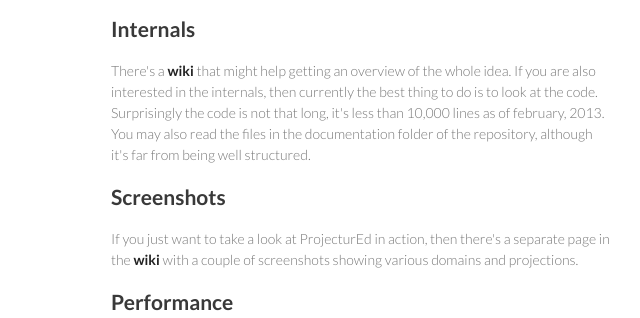
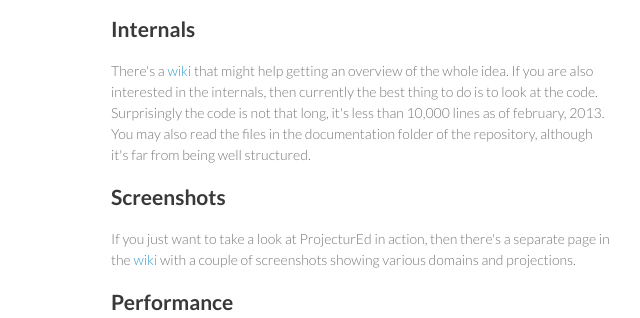
Before and after one commit to projectured/projectured, a plain HTML site: page index.html in a window 1280 px wide. Shown: the part 618-936 px from the top of the page, 459-1099 px from the left. Drawn offline with Linux system fonts and the light colour scheme.

```diff
--- a/index.html
+++ b/index.html
@@ -40,11 +40,11 @@
 
 <h2>Internals</h2>
 
-<p>There's a <a href="https://github.com/projectured/projectured/wiki"><strong>wiki</strong></a> that might help getting an overview of the whole idea. If you are also interested in the internals, then currently the best thing to do is to look at the code. Surprisingly the code is not that long, it's less than 10,000 lines as of february, 2013. You may also read the files in the documentation folder of the repository, although it's far from being well structured. </p>
+<p>There's a <a href="https://github.com/projectured/projectured/wiki">wiki</a> that might help getting an overview of the whole idea. If you are also interested in the internals, then currently the best thing to do is to look at the code. Surprisingly the code is not that long, it's less than 10,000 lines as of february, 2013. You may also read the files in the documentation folder of the repository, although it's far from being well structured. </p>
 
 <h2>Screenshots</h2>
 
-<p>If you just want to take a look at ProjecturEd in action, then there's a separate page in the <a href="https://github.com/projectured/projectured/wiki/Screenshots"><strong>wiki</strong></a> with a couple of screenshots showing various domains and projections.</p>
+<p>If you just want to take a look at ProjecturEd in action, then there's a separate page in the <a href="https://github.com/projectured/projectured/wiki/Screenshots">wiki</a> with a couple of screenshots showing various domains and projections.</p>
 
 <h2>Performance</h2>
 
```
Also changed, not shown: params.json (+1 -1 lines).
